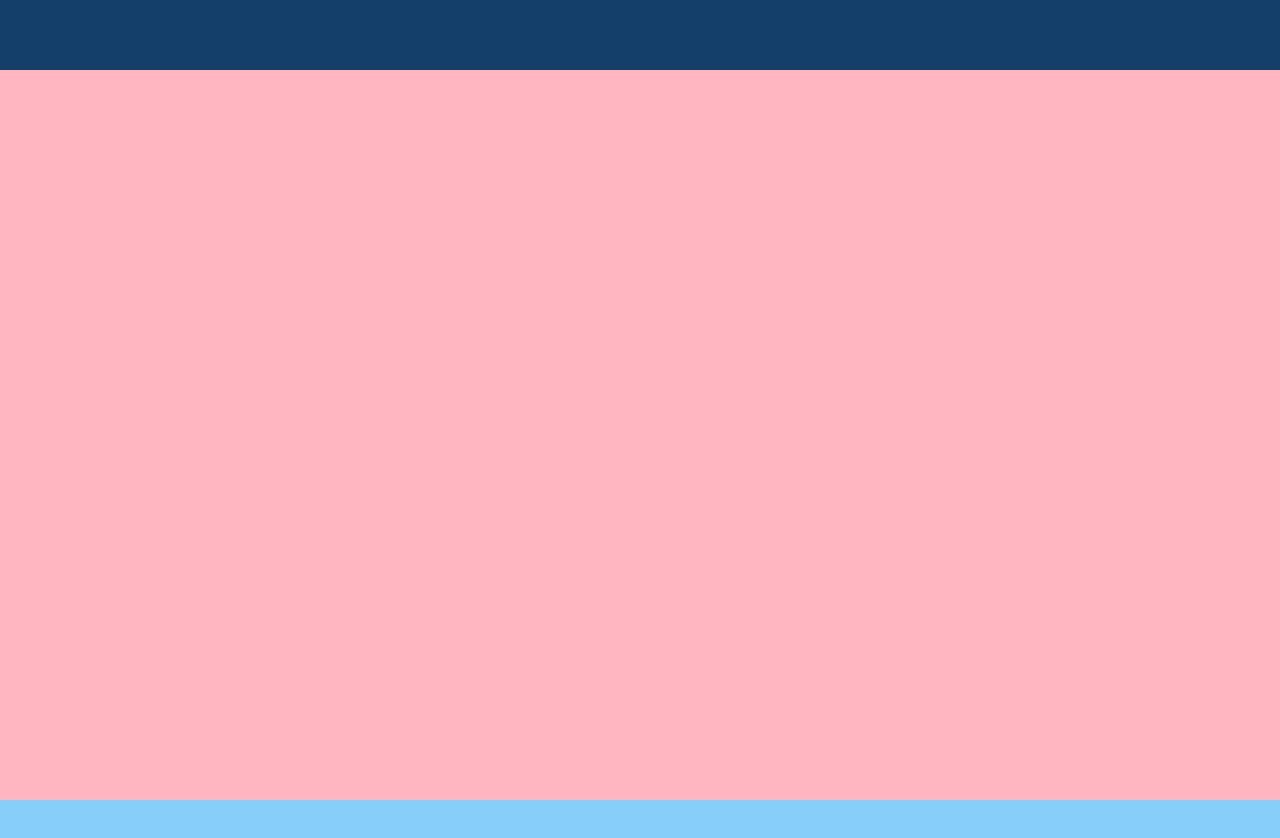
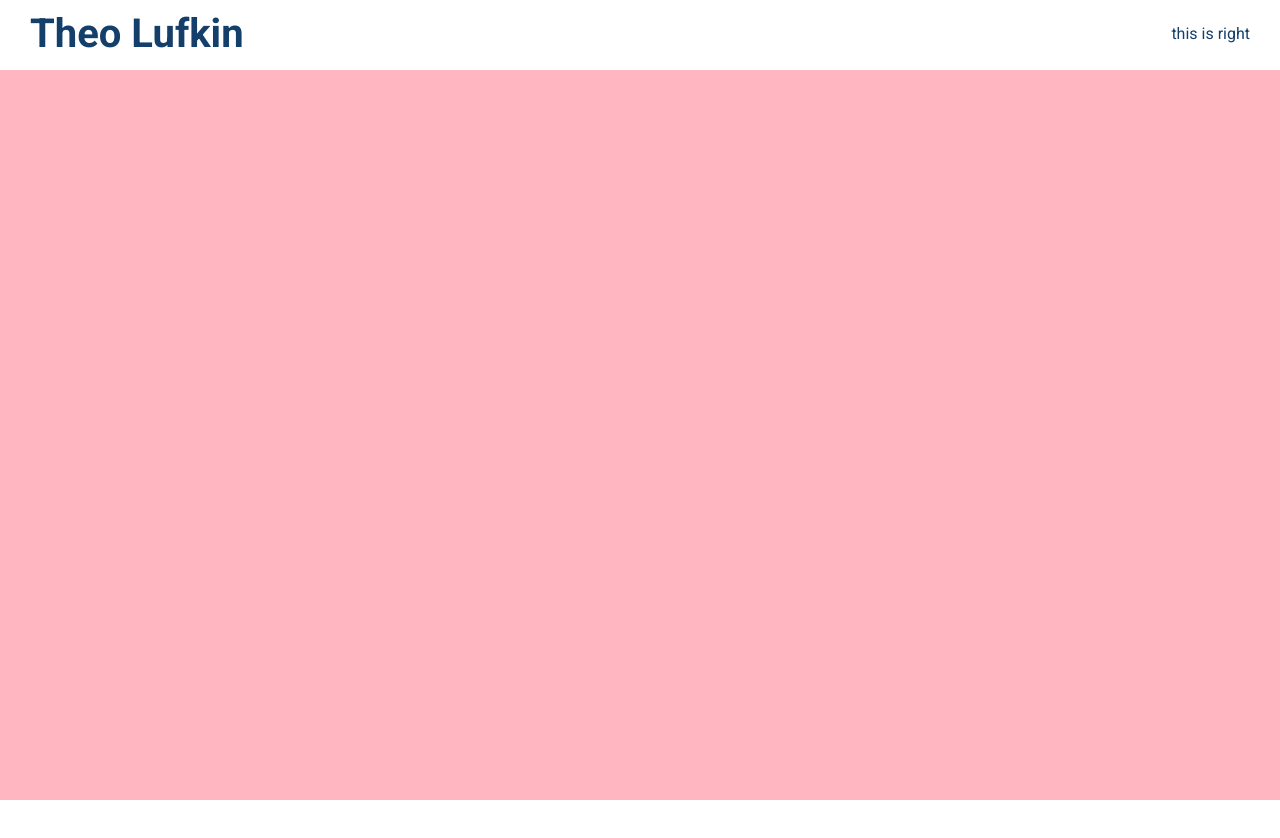
Before and after one commit to TheTheoL/theo-lufkin-portfolio-site, a React (Create React App) app: page / in a window 1280 px wide. Shown: the top 838 px of the page. After the commit the page ends 800 px from the top, so only its background shows below. Built offline with nearby package versions, Linux system fonts and the light colour scheme.

Commit message:
“updated”

```diff
--- a/package.json
+++ b/package.json
@@ -6,6 +6,7 @@
     "@testing-library/jest-dom": "^5.16.4",
     "@testing-library/react": "^13.0.1",
     "@testing-library/user-event": "^13.5.0",
+    "material-icons": "^1.10.8",
     "react": "^18.0.0",
     "react-dom": "^18.0.0",
     "react-scripts": "5.0.1",
--- a/src/Components/contact/Contact.jsx
+++ b/src/Components/contact/Contact.jsx
@@ -2,7 +2,7 @@
 
 export default function Contact() {
     return (
-        <div className="contact">
+        <div className="contact" id="contact">
 
         </div>
     )
--- a/src/Components/intro/Intro.jsx
+++ b/src/Components/intro/Intro.jsx
@@ -2,7 +2,7 @@
 
 export default function Intro() {
     return (
-        <div className="intro">
+        <div className="intro" id="intro">
 
         </div>
     )
--- a/src/Components/portfolio/Portfolio.jsx
+++ b/src/Components/portfolio/Portfolio.jsx
@@ -2,7 +2,7 @@
 
 export default function Portfolio() {
     return (
-        <div className='portfolio'>
+        <div className="portfolio" id="portfolio">
 
         </div>
     )
--- a/src/Components/testimonials/Testimonials.jsx
+++ b/src/Components/testimonials/Testimonials.jsx
@@ -2,7 +2,7 @@
 
 export default function Testimonials() {
     return (
-        <div className="testimonials">
+        <div className="testimonials" id="testimonials">
 
         </div>
     )
--- a/src/Components/topbar/Topbar.jsx
+++ b/src/Components/topbar/Topbar.jsx
@@ -3,7 +3,19 @@
 export default function Topbar() {
     return (
         <div className="topbar">
+            {/* content that goes inside the toolbar */}
+            <div className="wrapper">
+                <div className="left">
+                    <a href="#intro" className="logo">Theo Lufkin</a>
+                    <div className="itemContainer">
 
+                    </div>
+                </div>
+
+                <div className="right">
+                    this is right
+                </div>
+            </div>
         </div>
     )
 }
--- a/src/Components/topbar/topbar.scss
+++ b/src/Components/topbar/topbar.scss
@@ -1,7 +1,30 @@
+//imports the global scss file
+@import "../../global.scss";
+
+
 .topbar {
     width: 100%;
     height: 70px;
-    background-color: #143F6B;
+    background-color: white;
+    color: $mainColor;
     position: fixed;
     top: 0;
+    z-index: 2;
+
+    .wrapper {
+        padding: 10px 30px;
+        display: flex;
+        align-items: center;
+        justify-content: space-between;
+
+        .left {
+
+            .logo {
+                font-size: 40px;
+                font-weight: 700;
+                text-decoration: none;
+                color: inherit;
+            }
+        }
+    }
 }
--- a/src/Components/works/Works.jsx
+++ b/src/Components/works/Works.jsx
@@ -2,7 +2,7 @@
 
 export default function Works() {
     return (
-        <div className="works">
+        <div className="works" id="works">
 
         </div>
     )
--- a/src/app.scss
+++ b/src/app.scss
@@ -7,11 +7,20 @@
         background-color: lightsalmon;
         position: relative;
         top: 70px;
+        //scroll behavior for the speed in which the page scrolls and transitions to a section of the page
+        scroll-behavior: smooth;
+        scroll-snap-type: y mandatory;
+        //take away the scroll bar
+        scrollbar-width: none; //for firefox
+        &::-webkit-scrollbar {
+            display: none;
+        }
 
         //for eact element (component) inside 'section'
         > * {
             width: 100vw;
             height: calc(100vh - 70px);
+            scroll-snap-align: start;
         }
     }
 
--- /dev/null
+++ b/src/global.scss
@@ -0,0 +1 @@
+$mainColor: #143F6B;
--- a/src/index.css
+++ b/src/index.css
@@ -1,4 +1,5 @@
 * {
   font-family: 'Roboto', sans-serif;
   margin: 0;
+  overflow-x: hidden;
 }
```
Also changed, not shown: 1 other file (tests, documents, lock files or other folders).
